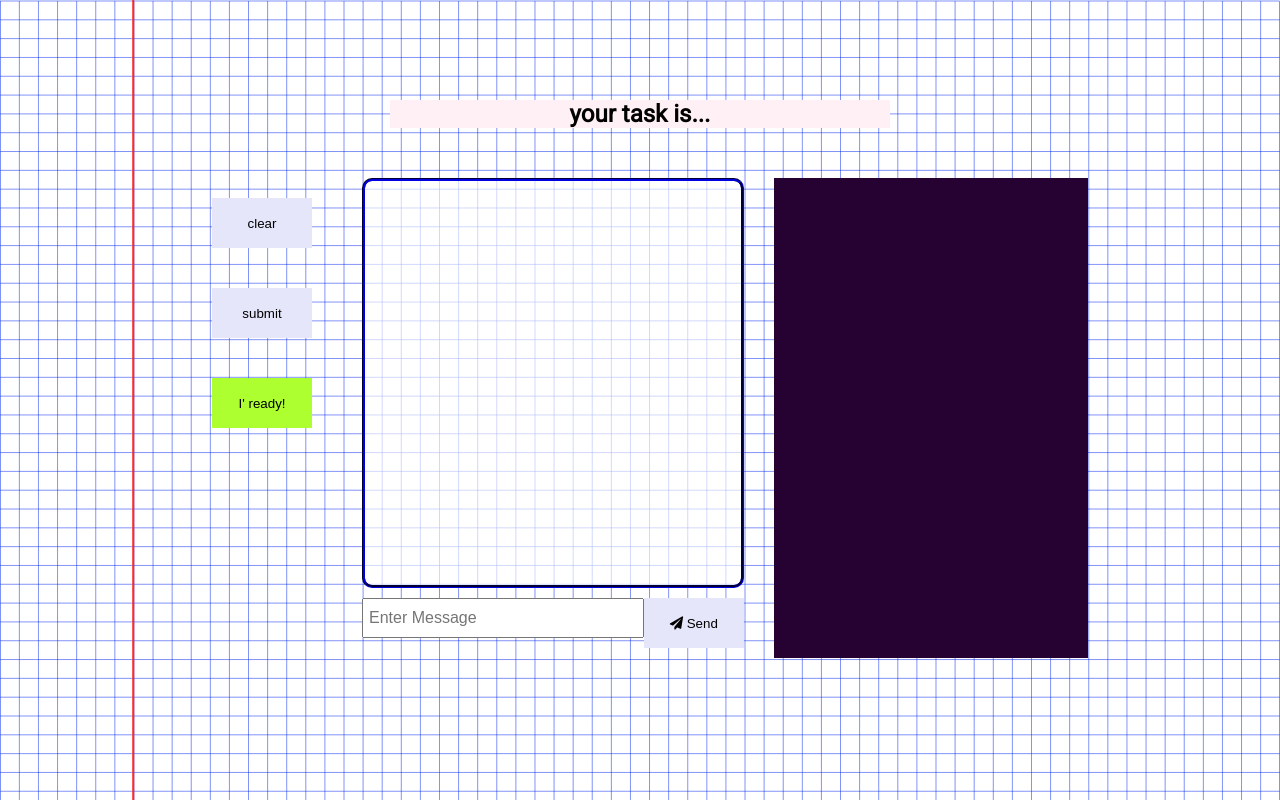
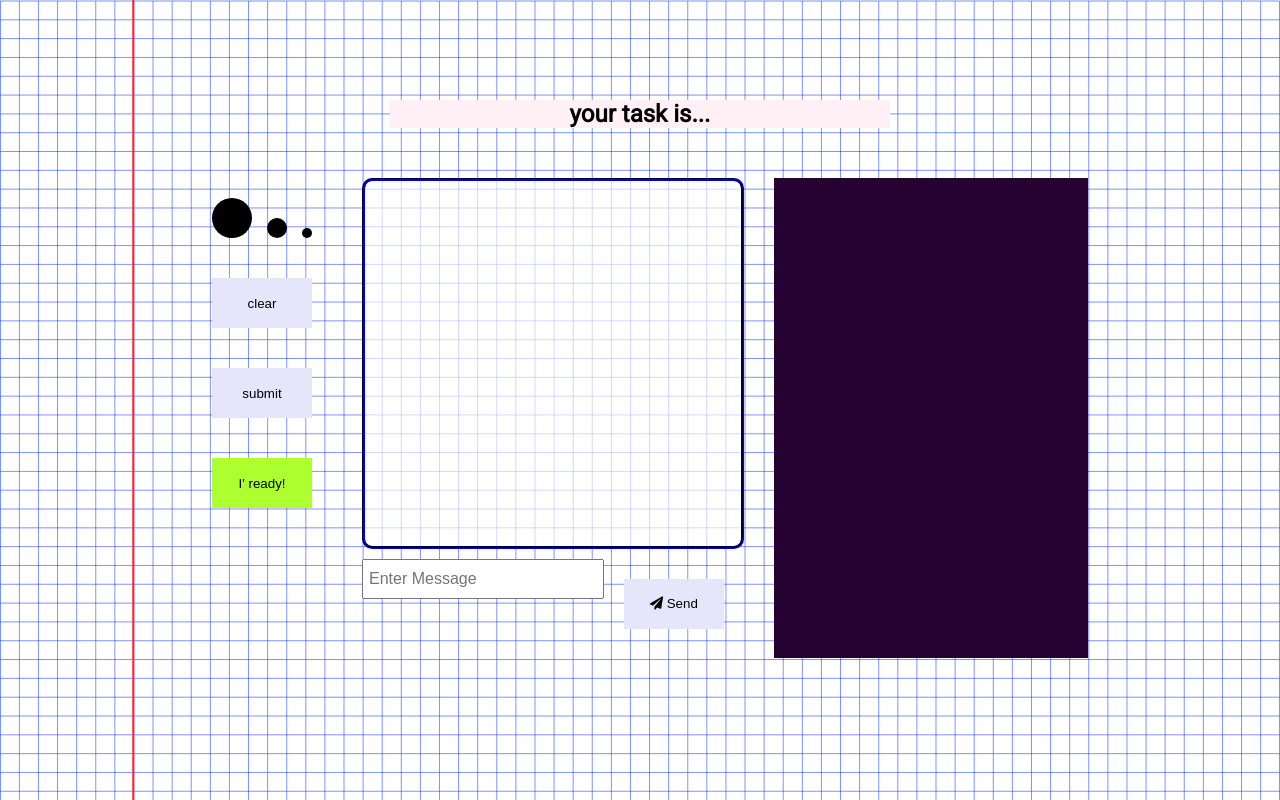
Before and after one commit to Hennrie/browserMultiplayer, a website: page public/main.html in a window 1280 px wide. Drawn offline with nearby package versions, Linux system fonts and the light colour scheme; no server answers.

Commit message:
add lineWidth options

```diff
--- a/public/css/style.css
+++ b/public/css/style.css
@@ -54,8 +54,38 @@ ul {
   /* justify-content: space-between; */
 }
 
-.controlPanel button {
+.controlPanel > div,
+button {
+  cursor: pointer;
   margin: 20px;
+}
+
+.lineWidth-panel {
+  display: flex;
+  justify-content: center;
+  justify-content: space-between;
+  align-items: baseline;
+}
+
+.lineWidth-panel :nth-child(1) {
+  border-radius: 50%;
+  width: 40px;
+  height: 40px;
+  background-color: black;
+}
+
+.lineWidth-panel :nth-child(2) {
+  border-radius: 50%;
+  width: 20px;
+  height: 20px;
+  background-color: black;
+}
+
+.lineWidth-panel :nth-child(3) {
+  border-radius: 50%;
+  width: 10px;
+  height: 10px;
+  background-color: black;
 }
 
 .draw-message-container {
--- a/public/js/app.js
+++ b/public/js/app.js
@@ -6,7 +6,9 @@ window.addEventListener("load", () => {
   canvas.addEventListener("mousemove", sketch);
   canvas.addEventListener("mouseleave", stopPainting);
   readyBtn.addEventListener("click", userIsReady);
-
+  paintBrushSizes.forEach(item => {
+    item.addEventListener("click", setBrushWidth);
+  });
   window.addEventListener("resize", resize);
 
   document.getElementById("clearBtn").addEventListener("click", clearDrawPanel);
@@ -14,13 +16,24 @@ window.addEventListener("load", () => {
 const body = document.querySelector("body");
 const canvas = document.querySelector("#drawArea");
 const readyBtn = document.getElementById("ready-btn");
+const paintBrushSizes = document.querySelectorAll(".lineWidth-panel div");
 
 let rect;
+let lineWidth = 5;
 // Context for the canvas for 2 dimensional operations
 const ctx = canvas.getContext("2d");
 
 function clearDrawPanel() {
   ctx.clearRect(0, 0, canvas.width, canvas.height);
+}
+
+function setBrushWidth(event) {
+  /* if (event.target !== this) {
+    return;
+  } else {
+  } */
+  lineWidth = event.target.offsetWidth;
+  console.log(event.target.offsetWidth);
 }
 
 // Resizes the canvas to the available size of the window.
@@ -61,7 +74,7 @@ function sketch(event) {
   if (!paint) return;
   ctx.beginPath();
 
-  ctx.lineWidth = 5;
+  ctx.lineWidth = lineWidth;
 
   // Sets the end of the lines drawn
   // to a round shape.
--- a/public/main.html
+++ b/public/main.html
@@ -27,6 +27,11 @@
       </div>
       <div class="app-content-container">
         <div class="controlPanel">
+          <div class="lineWidth-panel">
+            <div></div>
+            <div></div>
+            <div></div>
+          </div>
           <button id="clearBtn">clear</button>
           <button id="submitBtn">submit</button>
           <button id="ready-btn">I' ready!</button>
```
